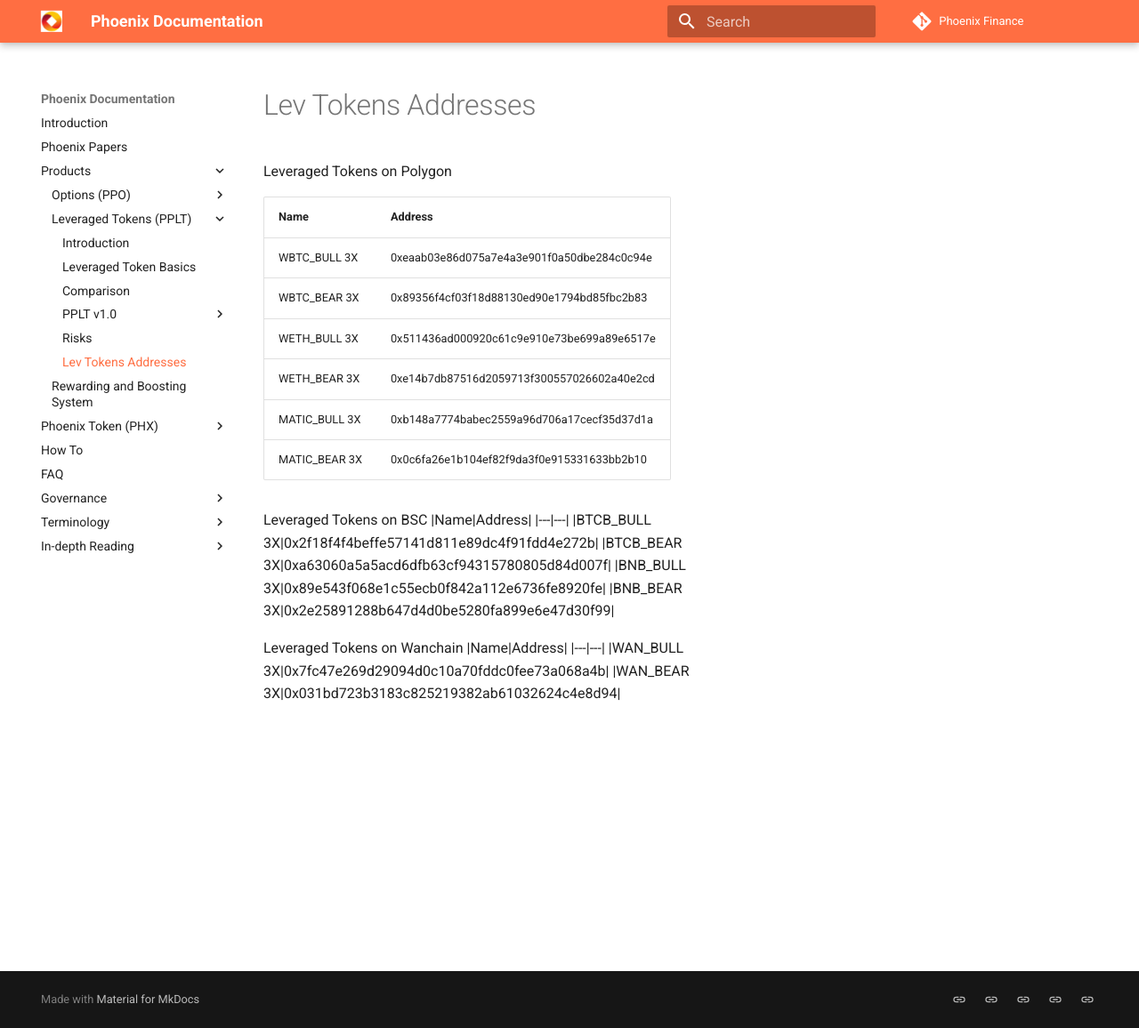
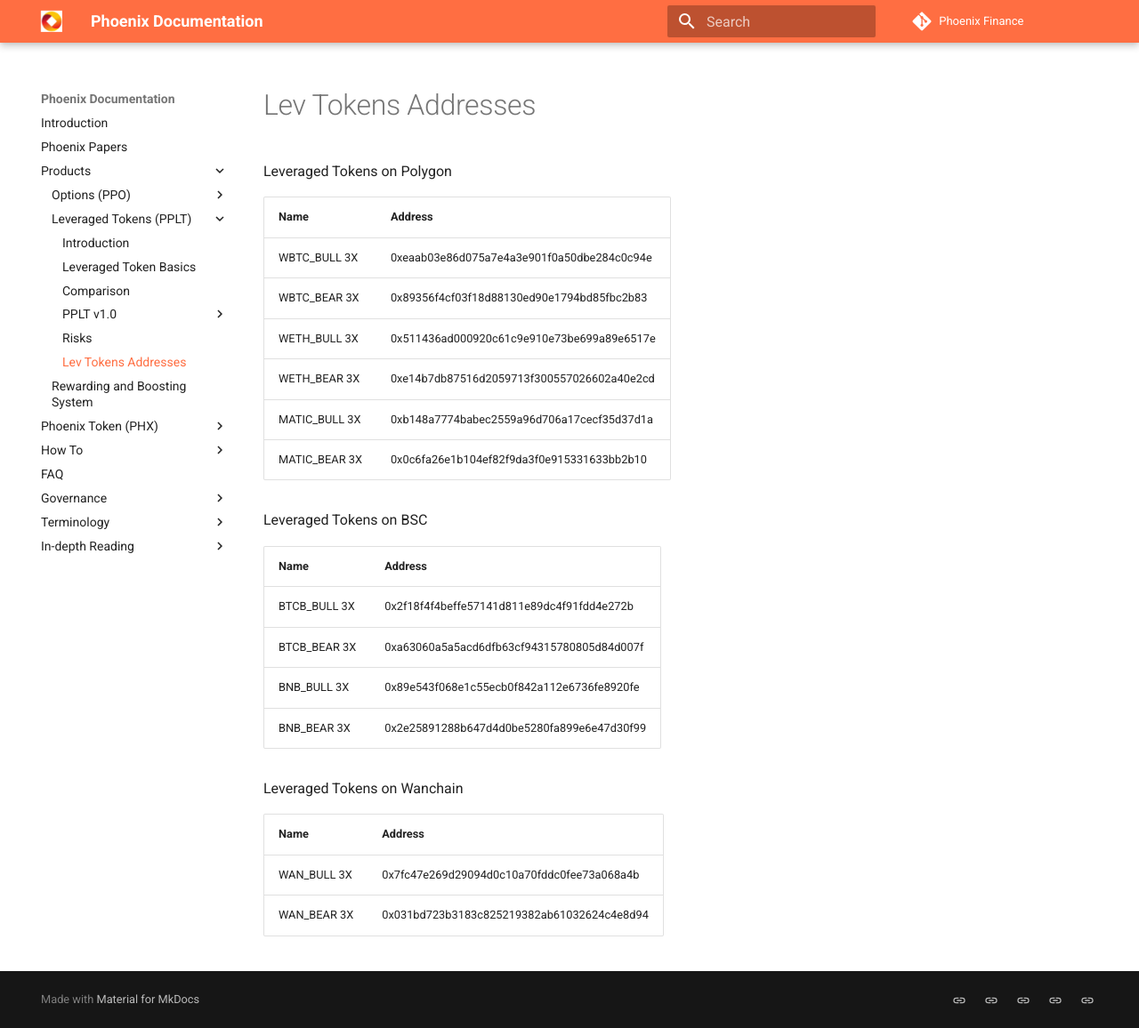
Before and after one commit to Phoenix-Finance/Phoenix-Documentation, an MkDocs documentation site: the page built from content/leveragedtokens/addresses.md, in a window 1280 px wide and 1156 px high. Shown: the whole window at 89% size. Built offline with MkDocs 1.6.1 and Material for MkDocs 9.7.7, drawn with Linux system fonts in a browser that asks for light colours; part of the change alters nothing that is shown.

Commit message:
20210824

```diff
--- a/content/leveragedtokens/addresses.md
+++ b/content/leveragedtokens/addresses.md
@@ -10,6 +10,7 @@ Leveraged Tokens on Polygon
 |MATIC_BEAR 3X|0x0c6fa26e1b104ef82f9da3f0e915331633bb2b10|
 
 Leveraged Tokens on BSC
+
 |Name|Address|
 |---|---|
 |BTCB_BULL 3X|0x2f18f4f4beffe57141d811e89dc4f91fdd4e272b|
@@ -18,6 +19,7 @@ Leveraged Tokens on BSC
 |BNB_BEAR 3X|0x2e25891288b647d4d0be5280fa899e6e47d30f99|
 
 Leveraged Tokens on Wanchain
+
 |Name|Address|
 |---|---|
 |WAN_BULL 3X|0x7fc47e269d29094d0c10a70fddc0fee73a068a4b|
--- a/mkdocs.yml
+++ b/mkdocs.yml
@@ -45,7 +45,8 @@ nav:
     - PHX Addresses: token/address.md
     - Distribution: token/distribution.md
     - Crosschain: token/crosschain.md
-  - How To: howto/tradeoptions.md
+  - How To:
+     - Trade Options: howto/tradeoptions.md
   - FAQ: FAQ/FAQ.md
   - Governance:
     - Overview: governance/index.md
```
